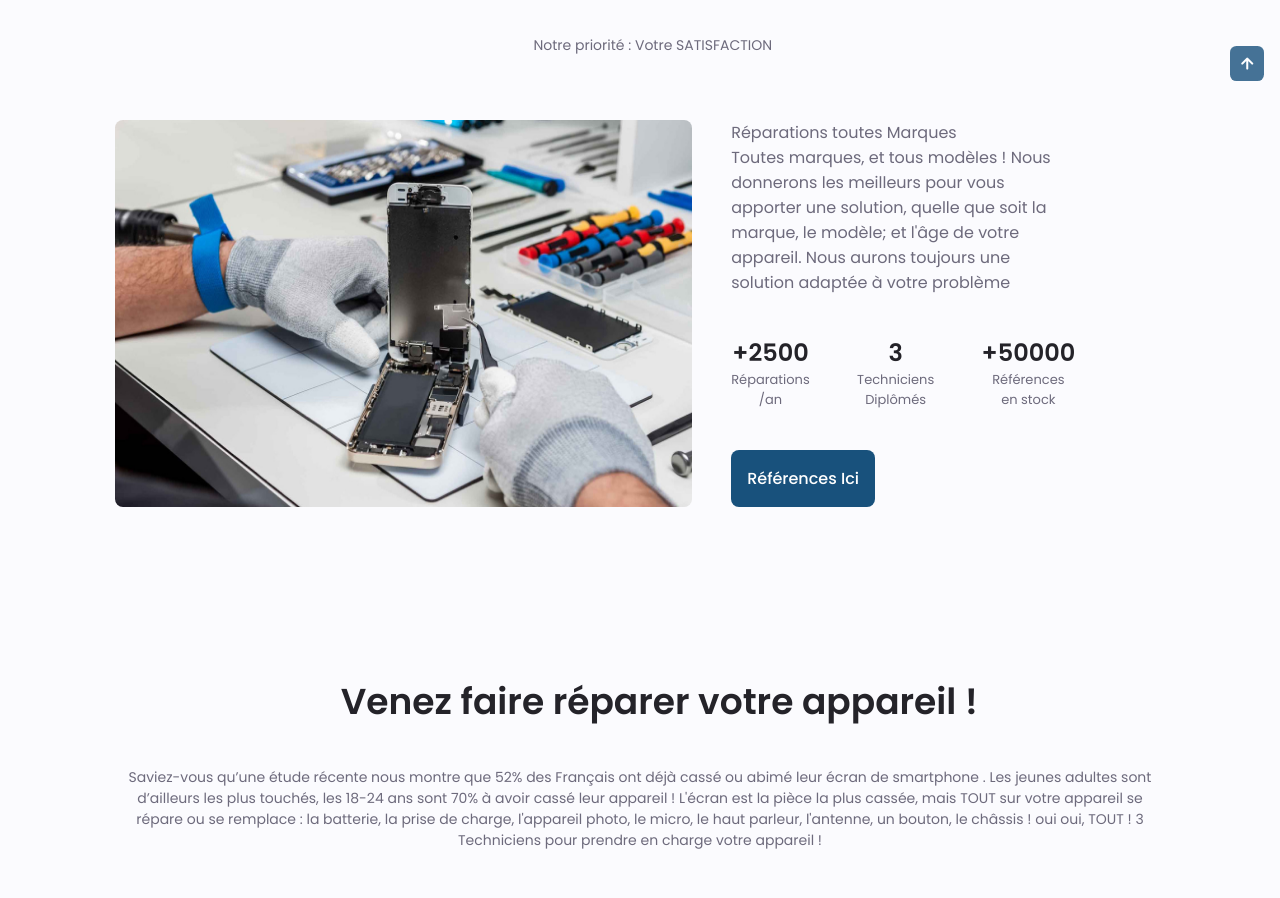
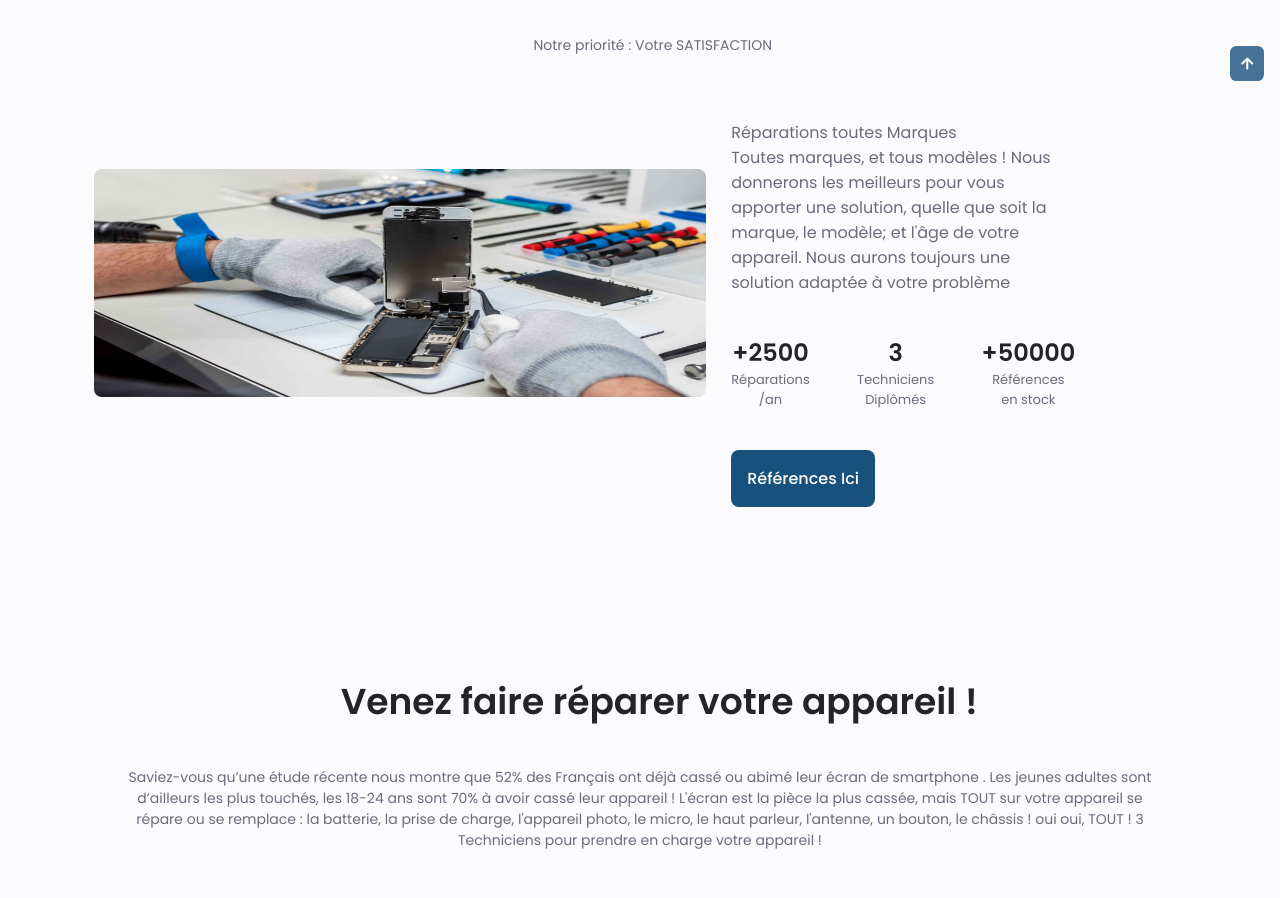
Before and after one commit to TomMussard/portfoliotom, a plain HTML site: page index.html in a window 1280 px wide. Shown: the part 879-1777 px from the top of the page. Drawn offline with nearby package versions, Linux system fonts and the light colour scheme.

Commit message:
h,dty,s,

```diff
--- a/assets/css/styles.css
+++ b/assets/css/styles.css
@@ -1696,10 +1696,10 @@ img {
     margin-left: 24%;
   }
   .about__img {
-    width: 168%;
-    height: 100%;
-    margin-top: 0%;
-    margin-left: -44%;
+    width: 178%;
+    height: 59%;
+    margin-top: -18%;
+    margin-left: -46%;
   }
   .about__description {
     text-align: initial;
```
